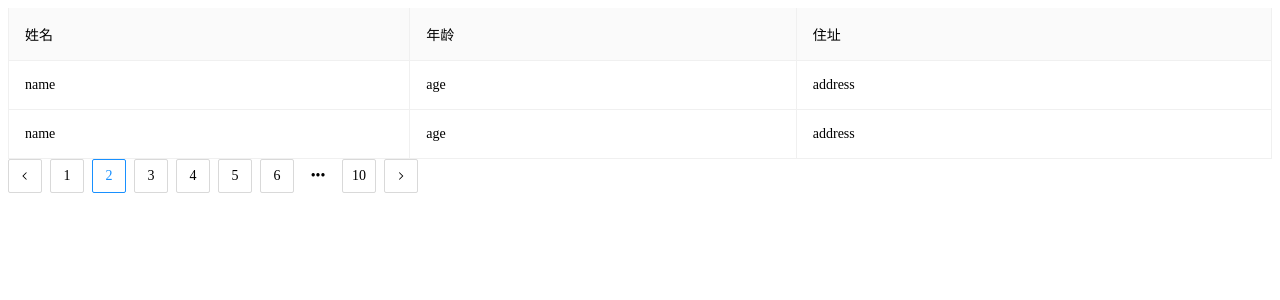
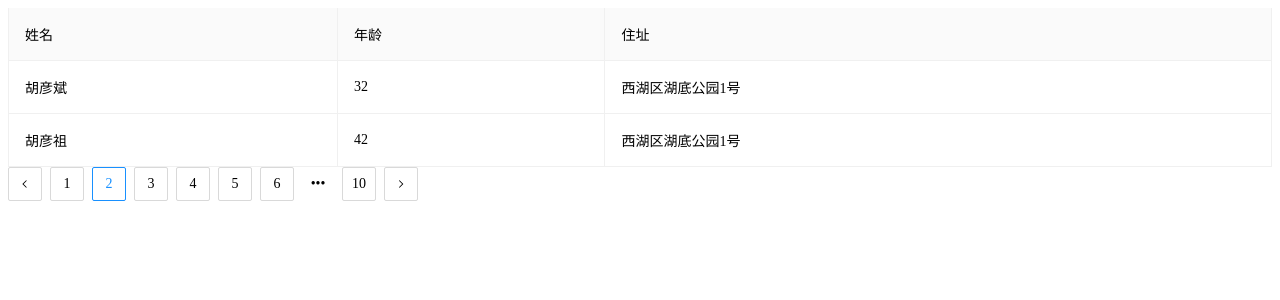
Before and after one commit to baozoudashijian/Guli-VueTestUtils-Version, a Vue app: page / in a window 1280 px wide. Shown: the top 300 px of the page. Built offline with nearby package versions, Linux system fonts and the light colour scheme.

Commit message:
fix: 不展示数据

```diff
--- a/src/table/table.vue
+++ b/src/table/table.vue
@@ -7,7 +7,7 @@
       </tr>
       <tr v-for="(dataSourceItem, index) in dataSource">
         <td v-if="dispalySort">{{index}}</td>
-        <td v-for="key in Object.keys(dataSourceItem).filter(item => item !== 'key')">{{key}}</td>
+        <td v-for="key in Object.keys(dataSourceItem).filter(item => item !== 'key')">{{dataSourceItem[key]}}</td>
       </tr>
     </table>
   </div>
```
